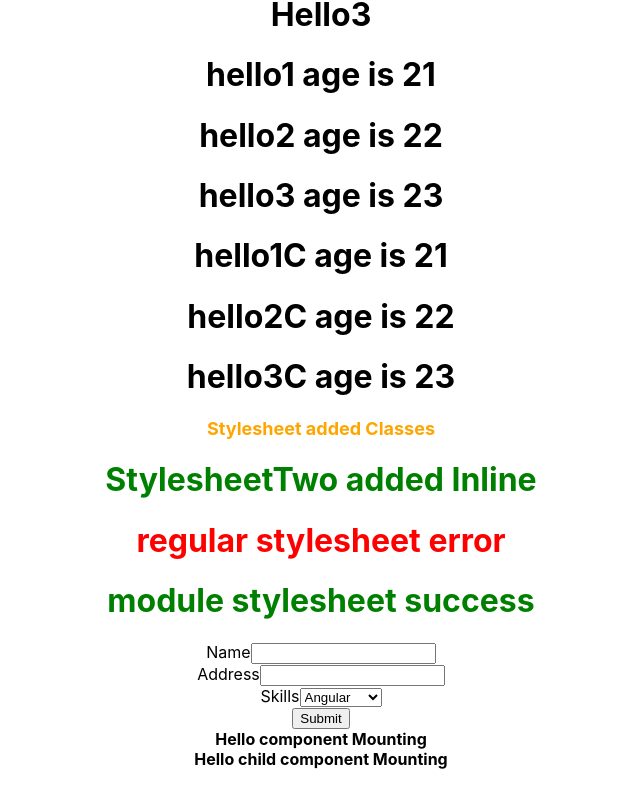
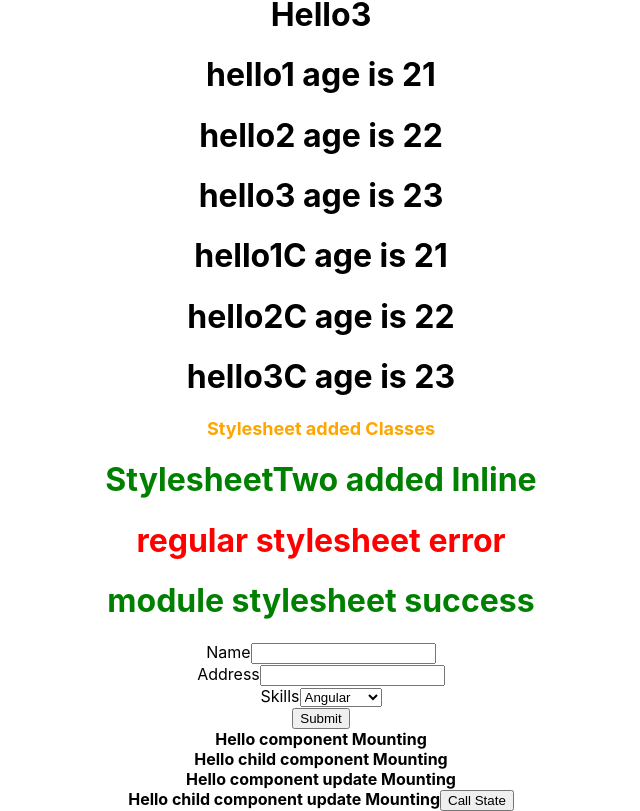
Before and after one commit to sanjay-personal/Reactjs_tutorial, a React (Create React App) app in the folder learning/: page / in a window 1280 px wide. Shown: the part 1794-2605 px from the top of the page, without its empty margins (319-959 px from the left). Before the commit the page ends 2563 px from the top, so only its background shows below. Built offline with nearby package versions, Linux system fonts and the light colour scheme.

Commit message:
added Component Updated Mounting Life Cycle

```diff
--- a/learning/src/App.js
+++ b/learning/src/App.js
@@ -30,6 +30,7 @@ import './components/MystyleTwo.css'
 import stylesheet from './components/MystyleModule.module.css'
 import FormC from './components/classes/FormC';
 import LifeCycleA from './components/classes/LifeCycleA';
+import LifeCycleAUpdate from './components/classes/LifeCycleAUpdate';
 
 
 
@@ -84,6 +85,7 @@ function App() {
       <h1 className={stylesheet.success}>module stylesheet success</h1>
       <FormC />
       <LifeCycleA />
+      <LifeCycleAUpdate />
     </div>
   );
 }
--- /dev/null
+++ b/learning/src/components/classes/LifeCycleAUpdate.js
@@ -0,0 +1,53 @@
+import React,{Component} from 'react'
+import LifeCycleBUpdate from './LifeCycleBUpdate';
+
+class LifeCycleAUpdate extends Component {
+    constructor(props) {
+        super(props)
+        this.state = {
+            message:'Hello State Class'
+        }
+        console.log('LifeCycleAUpdate Constructor'); // 1st
+    }
+
+    static getDerivedStateFromProps(props, state) {
+        console.log('LifeCycleAUpdate getDirevedStateFromProps'); // 2nd is call initally and again it call any update 5th
+
+           return null
+    }
+
+    componentDidMount() {
+        console.log('LifeCycleAUpdate componentDidMount'); // 4th order of calling logs
+
+    }
+
+    shouldComponentUpdate() {
+        console.log('LifeCycleAUpdate shouldComponentUpdate'); // 6th order will be call any update is happened
+        return true;
+    }
+
+    getSnapshotBeforeUpdate(prevProps, prevState) {
+        console.log('LifeCycleAUpdate getSnapshotBeforeUpdate'); // 8th order will be call any update is happened
+        return null
+
+    }
+
+    componentDidUpdate() {
+        console.log('LifeCycleAUpdate componentDidUpdate'); // 9th order will be call any update is happened
+
+    }
+
+
+    render() {
+        console.log('LifeCycleAUpdate render'); // 3rd is call initally and again it call any update 7th
+
+        return (
+        <div>
+        <b>Hello component update Mounting</b>
+        <LifeCycleBUpdate  />
+        </div>
+        )
+    }
+}
+
+export default LifeCycleAUpdate
--- /dev/null
+++ b/learning/src/components/classes/LifeCycleBUpdate.js
@@ -0,0 +1,56 @@
+import React,{Component} from 'react'
+
+class LifeCycleBUpdate extends Component {
+    constructor(props) {
+        super(props)
+        this.state = {
+            message:'Hello State Class'
+        }
+        console.log('LifeCycleBUpdate Constructor'); // 1st
+    }
+
+    static getDerivedStateFromProps(props, state) {
+        console.log('LifeCycleBUpdate getDirevedStateFromProps'); // 2nd is call initally and again it call any update 5th
+
+           return null
+    }
+
+    componentDidMount() {
+        console.log('LifeCycleBUpdate componentDidMount'); // 4th order of calling logs
+
+    }
+
+    shouldComponentUpdate() {
+        console.log('LifeCycleBUpdate shouldComponentUpdate'); // 6th order will be call any update is happened
+        return true;
+    }
+
+    getSnapshotBeforeUpdate(prevProps, prevState) {
+        console.log('LifeCycleBUpdate getSnapshotBeforeUpdate'); // 8th order will be call any update is happened
+        return null
+
+    }
+
+    componentDidUpdate() {
+        console.log('LifeCycleBUpdate componentDidUpdate'); // 9th order will be call any update is happened
+
+    }
+    updateState = ()=>{
+        this.setState({
+            message: 'Hello'
+        })
+    }
+
+    render() {
+        console.log('LifeCycleBUpdate render'); // 3rd is call initally and again it call any update 7th
+
+        return (
+        <div>
+        <b>Hello child component update Mounting</b>
+        <button onClick={this.updateState}>Call State</button>
+        </div>
+        )
+    }
+}
+
+export default LifeCycleBUpdate
```
